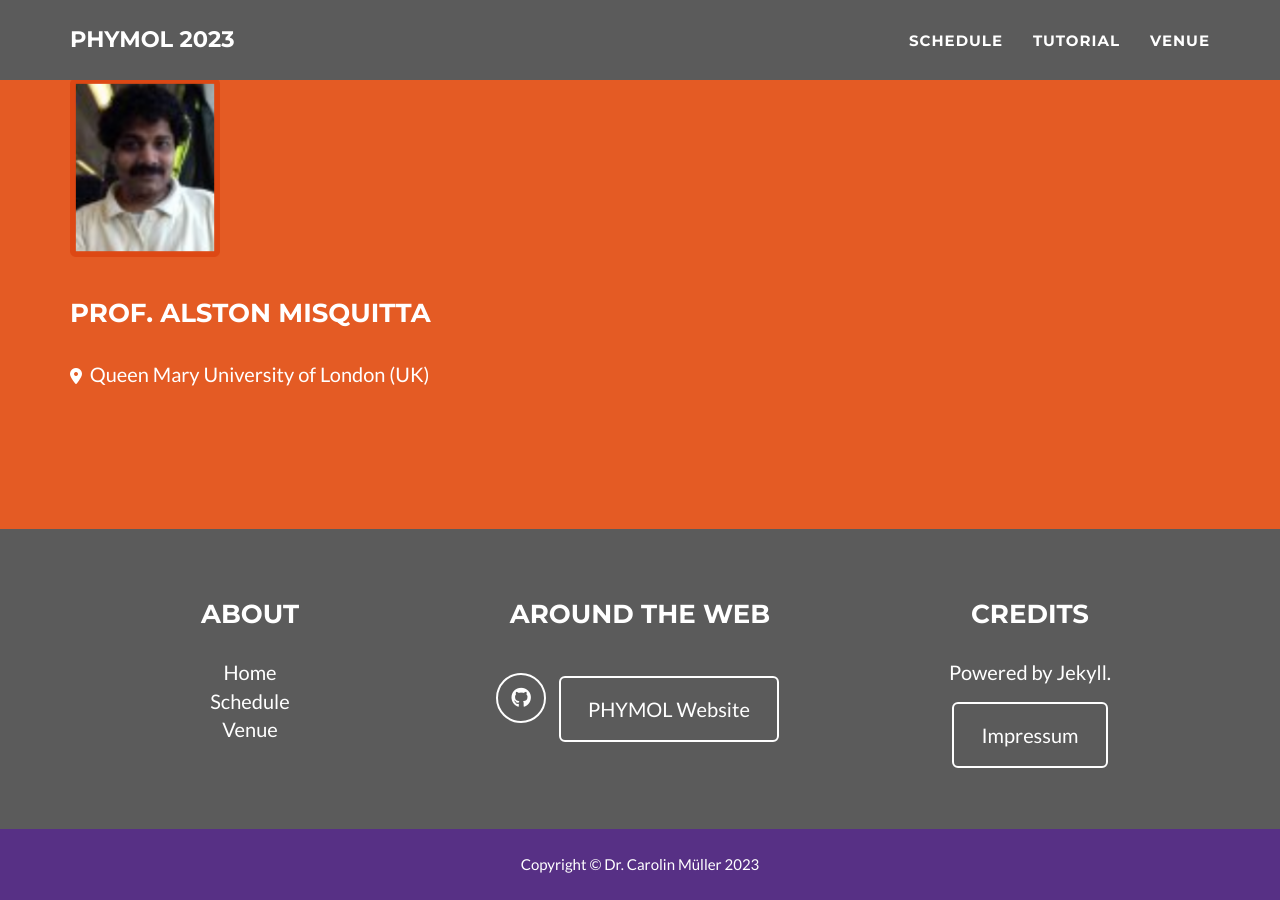
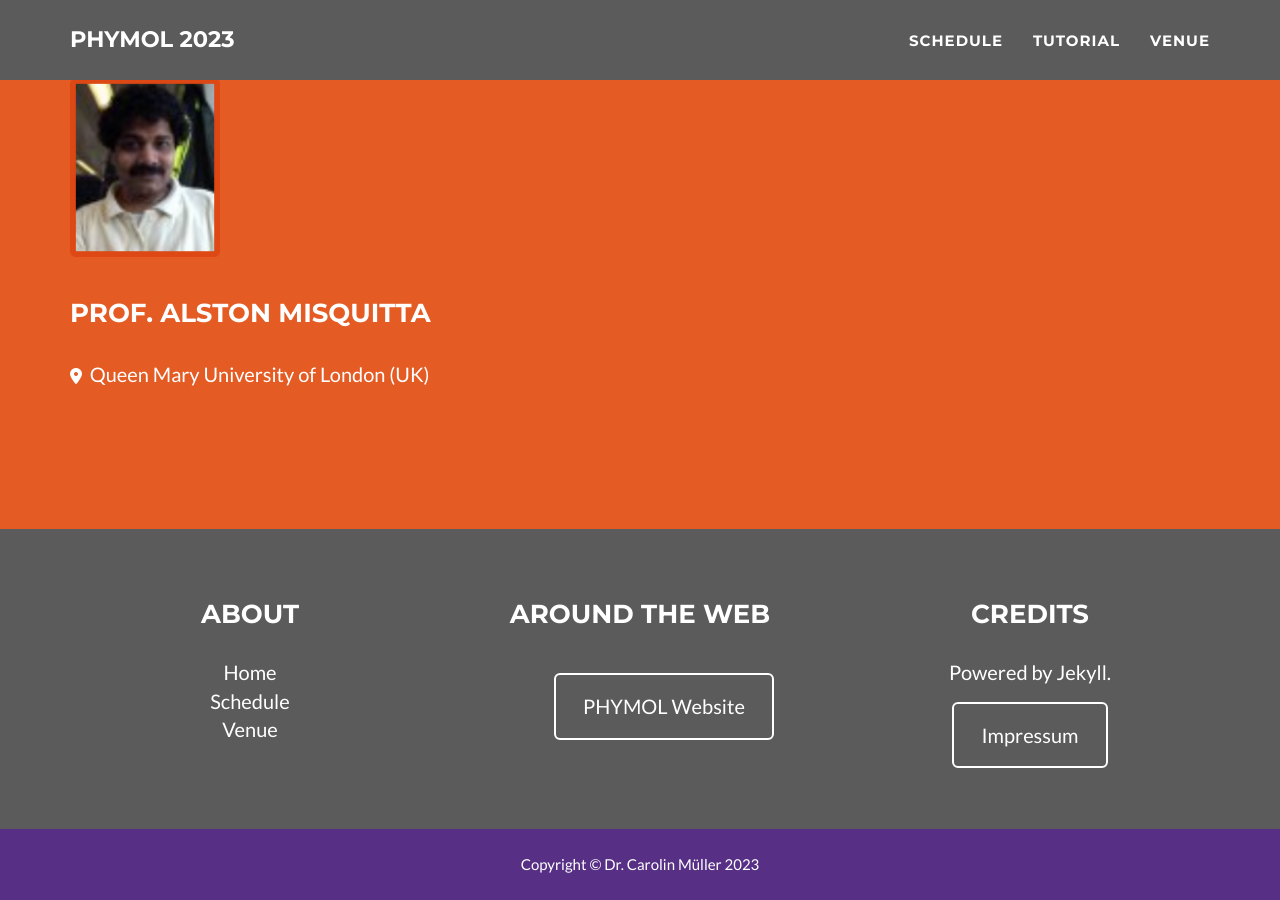
Before and after one commit to phymol/phymol.github.io, a Jekyll site: the page built from _posts/2020-08-04-day1.md, in a window 1280 px wide and 900 px high, scrolled down 3376 px. Built offline with Jekyll 4.4.1, drawn with Linux system fonts in a browser that asks for light colours.

Commit message:
Update footer.html

```diff
--- a/_includes/footer.html
+++ b/_includes/footer.html
@@ -16,8 +16,9 @@
           <ul class="list-inline">
             {% for network in site.social %}
             <li>
-              <a href="{{ network.url }}" class="btn-social btn-outline"><i
-                  class="fa-brands fa-fw fa-{{ network.title }}"></i></a>
+              <ul>{{ network.logo }}</ul>
+              <!-- <a href="{{ network.url }}" class="btn-social btn-outline"><i
+                  class="fa-brands fa-fw fa-{{ network.title }}"></i></a> -->
             </li>
             {% endfor %}
             <li><a href="http://phymol.eu/" class="btn btn-lg btn-outline">PHYMOL Website</a></li>
```
